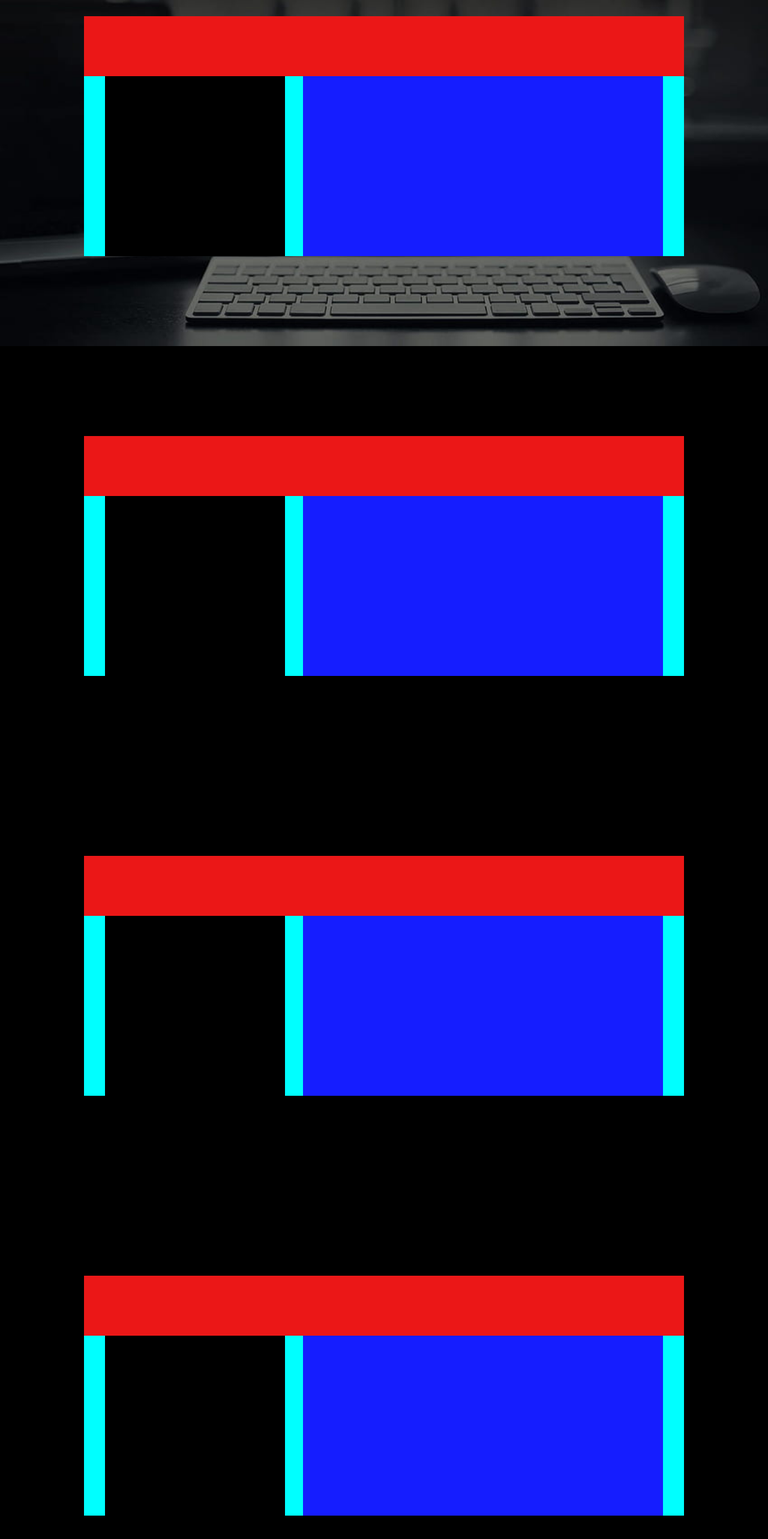
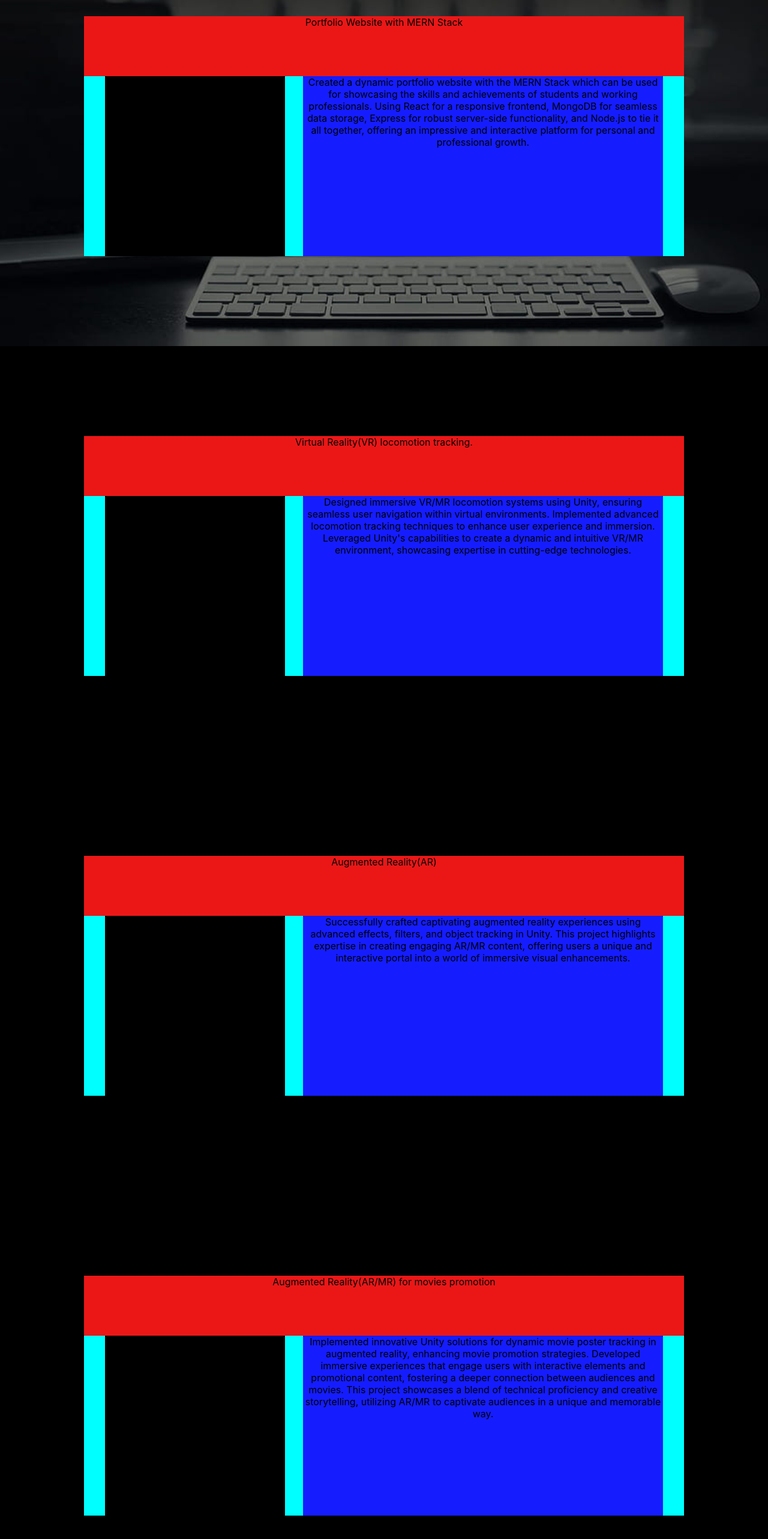
Before and after one commit to sripathy914/MERN-React, a React (Create React App) app: page /Projects in a window 1280 px wide. Shown: the part 160-2726 px from the top of the page at 60% size. Built offline with nearby package versions, Linux system fonts and the light colour scheme.

Commit message:
committed projects side

```diff
--- a/src/NavBar/About.css
+++ b/src/NavBar/About.css
@@ -58,10 +58,7 @@
    padding: 30px;
 }
 
-.outofimage
-{
 
-}
 
 .super1
 {
--- a/src/NavBar/Projects.jsx
+++ b/src/NavBar/Projects.jsx
@@ -7,14 +7,14 @@ const Projects=()=>{
             <div class="imageP">
                 <div className="superP">
                     <div className="portfolioP">
-
+                        Portfolio Website with MERN Stack
                     </div>
                     <div className="mainP">
                         <div className="pimage1">
 
                         </div>
                         <div className="ptext1">
-
+                            Created a dynamic portfolio website with the MERN Stack which can be used for showcasing the skills and achievements of students and working professionals. Using React for a responsive frontend, MongoDB for seamless data storage, Express for robust server-side functionality, and Node.js to tie it all together, offering an impressive and interactive platform for personal and professional growth.
                         </div>
                     </div>
                 </div>
@@ -23,56 +23,56 @@ const Projects=()=>{
             <div class="imagev">
                 <div className="superv">
                     <div className="virtualtitle">
-
+                        Virtual Reality(VR) locomotion tracking.
                     </div>
                     <div className="mainv">
                         <div className="pimagev">
 
                         </div>
                         <div className="ptextv">
-
+                            Designed immersive VR/MR locomotion systems using Unity, ensuring seamless user navigation within virtual environments. Implemented advanced locomotion tracking techniques to enhance user experience and immersion. Leveraged Unity's capabilities to create a dynamic and intuitive VR/MR environment, showcasing expertise in cutting-edge technologies.
                         </div>
                     </div>
                 </div>
 
                 <div className="supera">
                     <div className="aug_a">
-
+                        Augmented Reality(AR)
                     </div>
                     <div className="maina">
                         <div className="pimagea">
 
                         </div>
                         <div className="ptexta">
-
+                            Successfully crafted captivating augmented reality experiences using advanced effects, filters, and object tracking in Unity. This project highlights expertise in creating engaging AR/MR content, offering users a unique and interactive portal into a world of immersive visual enhancements.
                         </div>
                     </div>
                 </div>
 
                 <div className="supera1">
                     <div className="aug_a1">
-
+                        Augmented Reality(AR/MR) for movies promotion
                     </div>
                     <div className="maina1">
                         <div className="pimagea1">
 
                         </div>
                         <div className="ptexta1">
-
+                            Implemented innovative Unity solutions for dynamic movie poster tracking in augmented reality, enhancing movie promotion strategies. Developed immersive experiences that engage users with interactive elements and promotional content, fostering a deeper connection between audiences and movies. This project showcases a blend of technical proficiency and creative storytelling, utilizing AR/MR to captivate audiences in a unique and memorable way.
                         </div>
                     </div>
                 </div>
 
                 <div className="superimbl">
                     <div className="imbltitle">
-
+                        Project IMBL
                     </div>
                     <div className="mainimbl">
                         <div className="pimageimbl">
 
                         </div>
                         <div className="ptextimbl">
-
+                            Collaborated with college team members on the development of an innovative device aimed at enhancing the safety of fishermen. The project focuses on creating a reliable system that alerts fishermen upon crossing the International Maritime Boundary Line (IMBL). By combining technology and teamwork, we aimed to address maritime challenges and contribute to the well-being of the fishing community.
                         </div>
                     </div>
                 </div>
```
Also changed, not shown: src/NavBar/Projects.css (line endings or trailing spaces).
